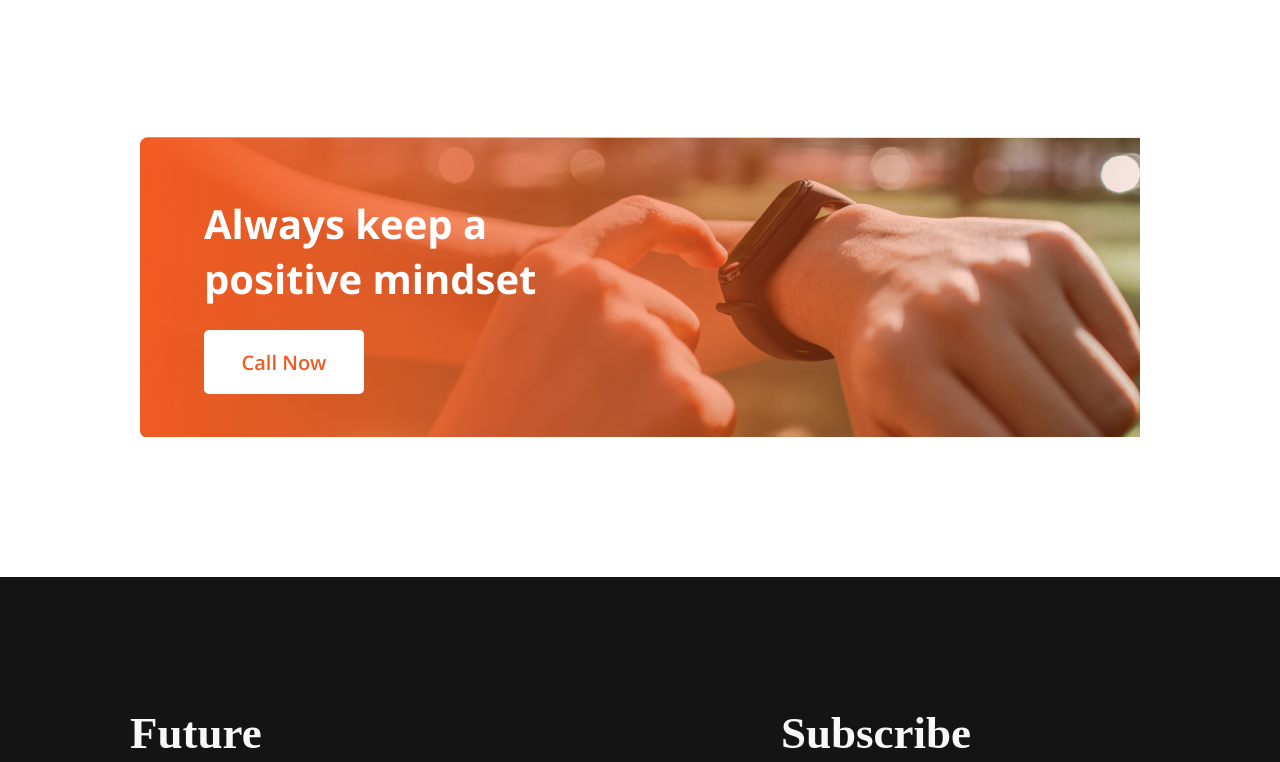
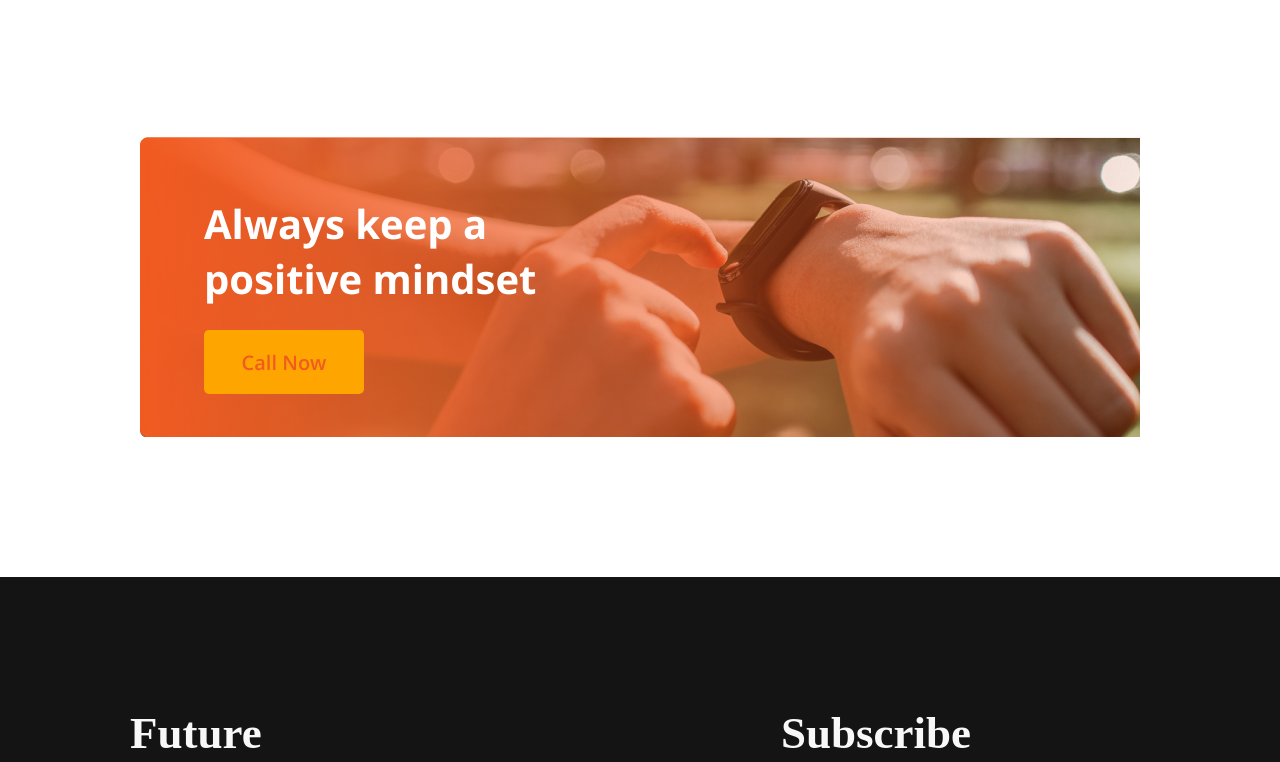
Before and after one commit to nashidrakib/new-year-new-me, a plain HTML site: page index.html in a window 1280 px wide. In both pictures the pointer is over the button "Call Now". Shown: the part 2591-3353 px from the top of the page. Drawn offline with nearby package versions, Linux system fonts and the light colour scheme.

Commit message:
finished project

```diff
--- a/styles/webpage.css
+++ b/styles/webpage.css
@@ -172,6 +172,10 @@ li {
 
 }
 
+.white-btn:hover,.margin-fix:hover{
+    background-color: orange;
+}
+
 ul li:before {
     color: green;
     content: '✓';
```
